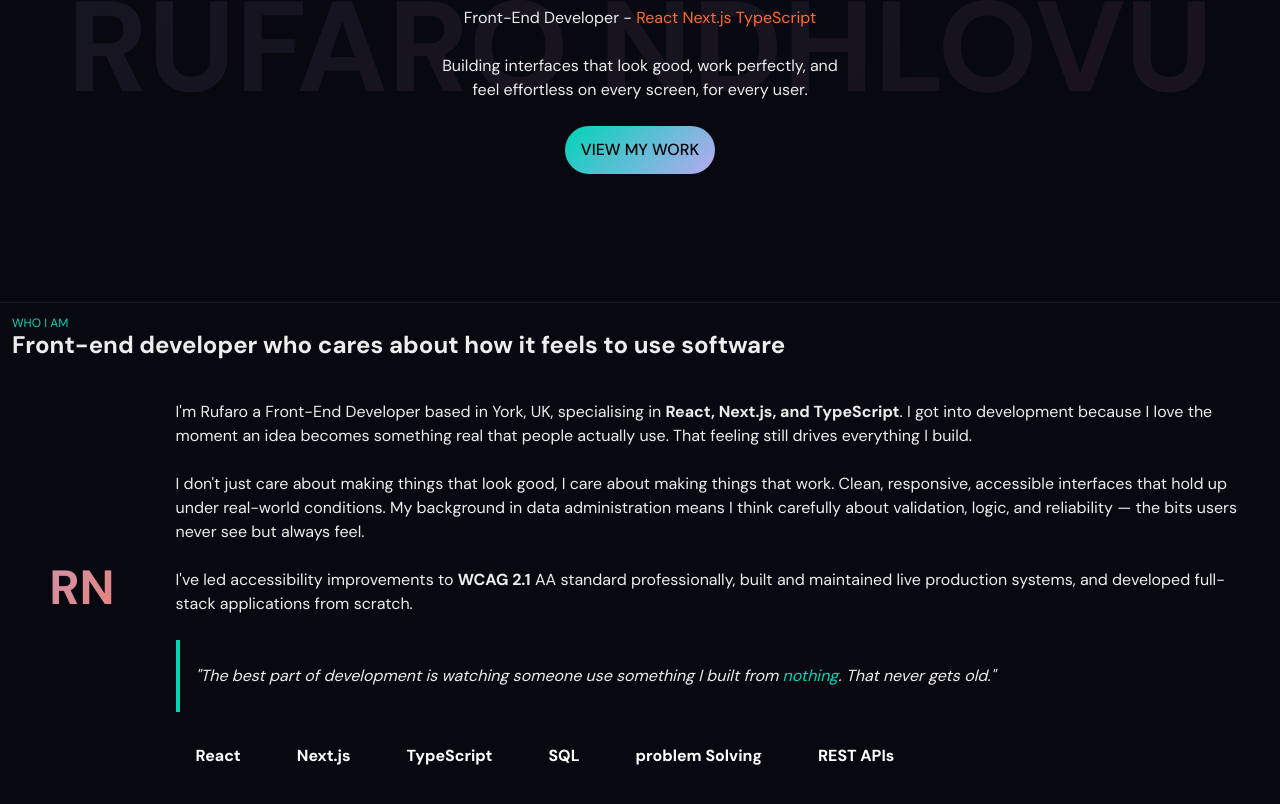
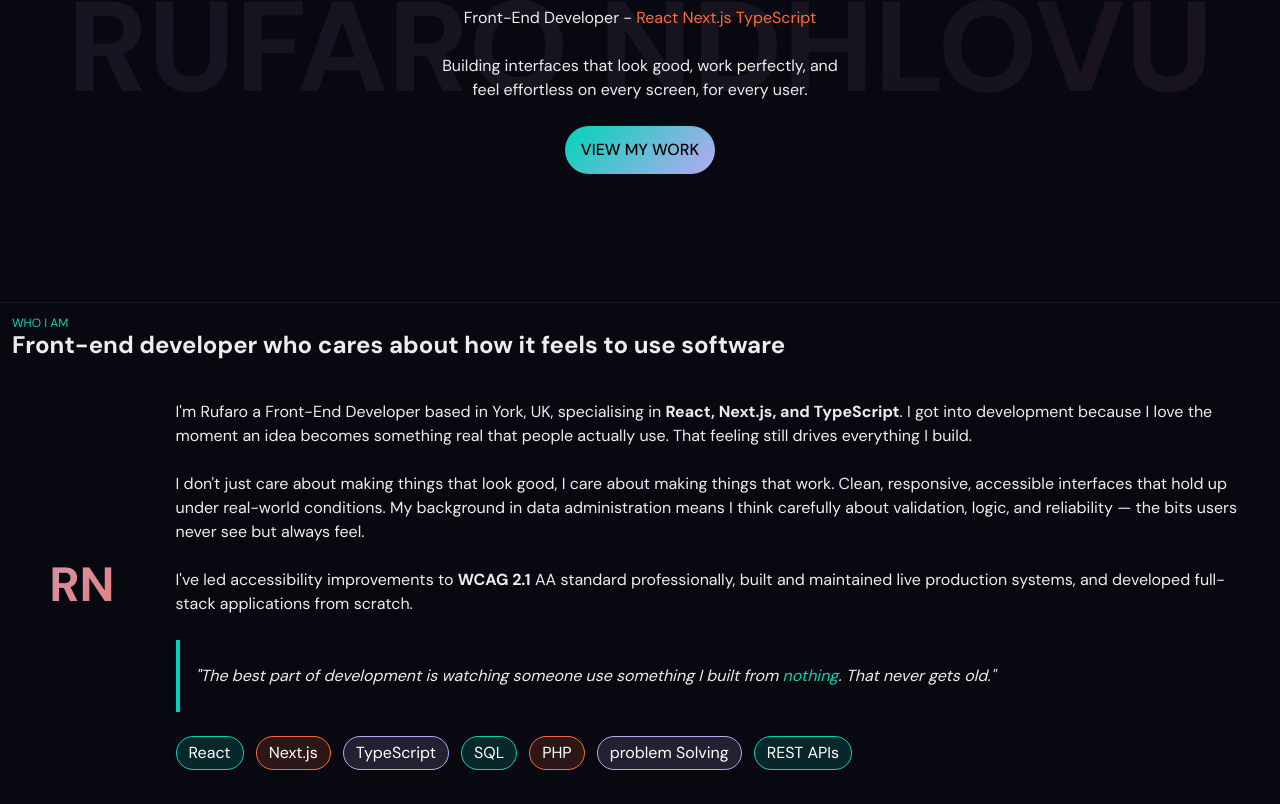
Before and after one commit to rufaro-ndhlovu/Portfolio_Website, a Next.js app: page / in a window 1280 px wide. Shown: the part 287-1091 px from the top of the page. Built offline with nearby package versions, Linux system fonts and the light colour scheme.

Commit message:
Feat: Created the tags for the skills section. SImilar to the about tags. Altered the about tags appearance to include a dynamic colour selection as a prop.

```diff
--- a/components/layout/Navbar.tsx
+++ b/components/layout/Navbar.tsx
@@ -11,7 +11,7 @@ export default function Navbar() {
 
   return (
     <>
-      <nav className="flex items-center justify-between w-full py-4 px-16 bg-background sticky top-0 z-50 backdrop-blur-md border-b border-[var(--border)]">
+      <nav className="flex items-center justify-between w-full py-4 px-16 bg-background sticky top-0 z-100 backdrop-blur-md border-b border-[var(--border)]">
         {/*logo*/}
         <h1 className="logo text-3xl font-bold animate-grad-shift text-transparent bg-clip-text">
           RN
--- a/components/sections/About.tsx
+++ b/components/sections/About.tsx
@@ -59,13 +59,14 @@ export default function About() {
             </div>
 
             {/* tags */}
-            <div className="flex flex-wrap gap-4 mt-6">
+            <div className="flex flex-wrap gap-3 mt-6">
               <AboutTag colour="teal">React</AboutTag>
               <AboutTag colour="orange">Next.js</AboutTag>
               <AboutTag colour="lavender">TypeScript</AboutTag>
               <AboutTag colour="teal">SQL</AboutTag>
-              <AboutTag colour="orange">problem Solving</AboutTag>
-              <AboutTag colour="lavender">REST APIs</AboutTag>
+              <AboutTag colour="orange">PHP</AboutTag>
+              <AboutTag colour="lavender">problem Solving</AboutTag>
+              <AboutTag colour="teal">REST APIs</AboutTag>
             </div>
           </div>
         </div>
--- a/components/ui/AboutTag.tsx
+++ b/components/ui/AboutTag.tsx
@@ -4,10 +4,20 @@ type Props = {
 };
 
 export default function AboutTag({ children, colour }: Props) {
+  const colorMap = {
+    teal: "var(--color-teal)",
+    orange: "var(--color-orange)",
+    lavender: "var(--color-lavender)",
+  };
+
   return (
     <>
       <div
-        className={`bg-[var(--color-${colour})] text-white font-bold py-2 px-5 rounded-pill`}
+        className="text-white py-1 px-3 rounded-full border"
+        style={{
+          backgroundColor: `color-mix(in srgb, ${colorMap[colour]} 15%, transparent)`,
+          borderColor: colorMap[colour],
+        }}
       >
         {children}
       </div>
--- a/components/ui/SkillsTag.tsx
+++ b/components/ui/SkillsTag.tsx
@@ -0,0 +1,25 @@
+type Props = {
+  children: React.ReactNode;
+  colour: "teal" | "orange" | "lavender";
+};
+
+export default function SkillsTag({ children, colour }: Props) {
+  const colorMap = {
+    teal: "var(--color-teal)",
+    orange: "var(--color-orange)",
+    lavender: "var(--color-lavender)",
+  };
+  return (
+    <>
+      <div
+        className="text-white font-bold py-2 px-5"
+        style={{
+          backgroundColor: `color-mix(in srgb, ${colorMap[colour]} 15%, transparent)`,
+          borderColor: colorMap[colour],
+        }}
+      >
+        {children}
+      </div>
+    </>
+  );
+}
```
